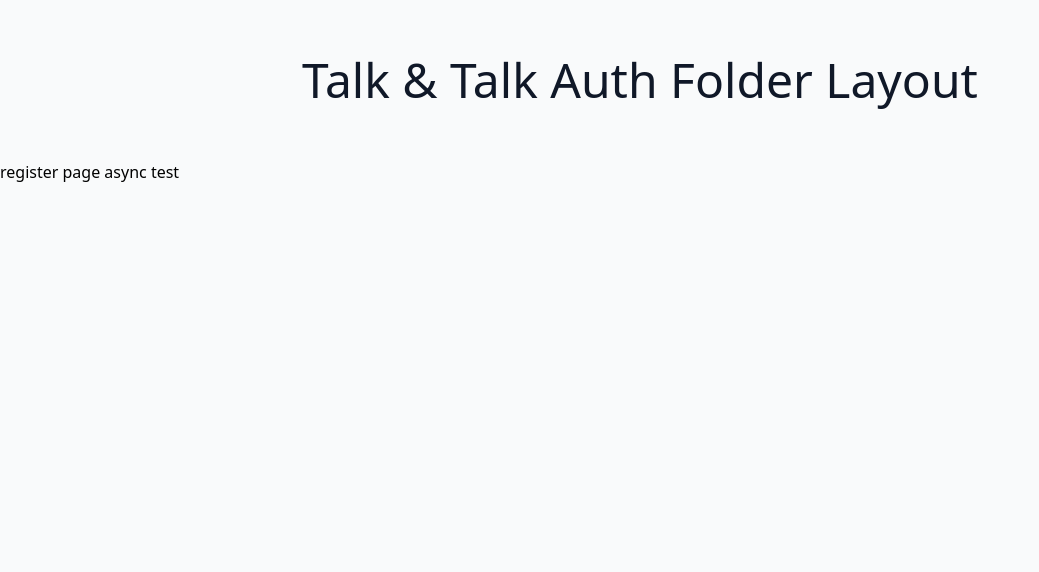
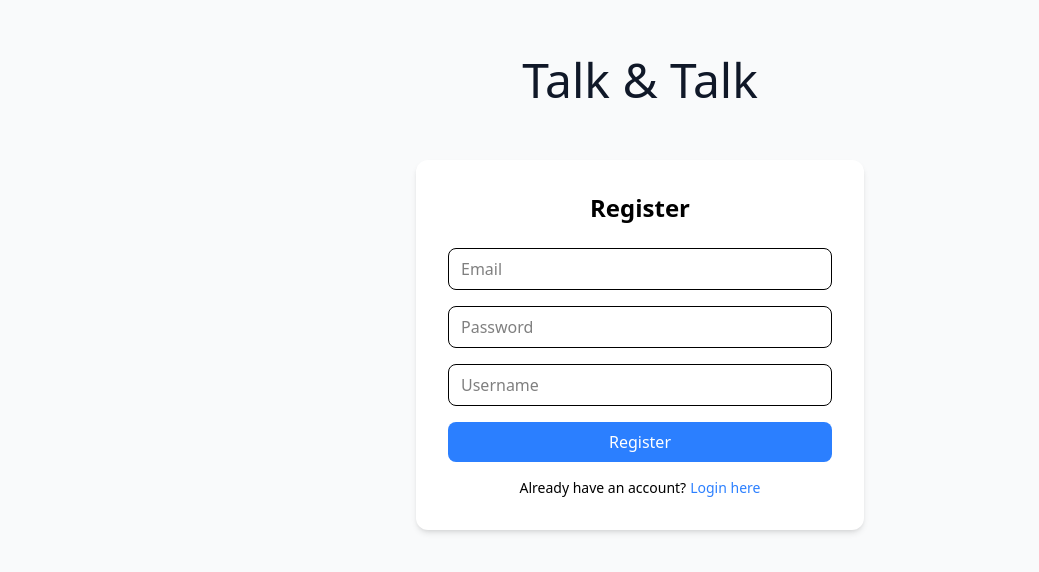
Before and after one commit to gitdevjin/talk-n-talk-client, a Next.js app: page /auth/register in a window 1280 px wide. Shown: the top 572 px of the page, without its empty margins (0-1039 px from the left). Built offline with nearby package versions, Linux system fonts and the light colour scheme; no server answers.

Commit message:
register page added, logout function & button added

```diff
--- a/src/app/auth/layout.tsx
+++ b/src/app/auth/layout.tsx
@@ -4,7 +4,7 @@ export default async function AuthLayout({ children }: { children: ReactNode })
   return (
     <div className="flex flex-col bg-gray-50 text-black h-screen">
       <div className="flex p-10 m-10 justify-center items-center h-20 text-gray-900 text-5xl">
-        Talk & Talk Auth Folder Layout
+        Talk & Talk
       </div>
       <div>{children}</div>
     </div>
--- a/src/app/auth/login/page.tsx
+++ b/src/app/auth/login/page.tsx
@@ -1,5 +1,6 @@
 "use client";
 import { useUser } from "@/hooks/use-user";
+import Link from "next/link";
 import { useRouter } from "next/navigation";
 import { useState } from "react";
 
@@ -60,7 +61,9 @@ export default function LoginPage() {
             {loading ? "Logging in..." : "Login"}
           </button>
 
-          <div className="flex justify-center">Register here if your not member</div>
+          <Link href="/auth/register">
+            <div className="flex justify-center">Register here if you are not member</div>
+          </Link>
         </form>
       </div>
     </div>
--- a/src/app/auth/register/page.tsx
+++ b/src/app/auth/register/page.tsx
@@ -1,5 +1,88 @@
+"use client";
 import { useUser } from "@/hooks/use-user";
+import { useRouter } from "next/navigation";
+import { useState } from "react";
 
-export default async function RegisterPage() {
-  return <div>register page {"async test"}</div>;
+export default function RegisterPage() {
+  const { register } = useUser();
+  const router = useRouter();
+
+  const [username, setUsername] = useState("");
+  const [email, setEmail] = useState("");
+  const [password, setPassword] = useState("");
+  const [loading, setLoading] = useState(false);
+  const [error, setError] = useState<string | null>(null);
+
+  const handleSubmit = async (e: React.FormEvent) => {
+    e.preventDefault();
+    setLoading(true);
+    setError(null);
+
+    try {
+      await register(username, email, password); // register handles API + token
+      router.push("/client/dm/friend"); // redirect after signup
+    } catch (err) {
+      setError(`Registration Failed: ${err}`);
+    } finally {
+      setLoading(false);
+    }
+  };
+
+  return (
+    <div className="flex items-center justify-center h-full">
+      <div className="w-full max-w-md bg-white shadow-md rounded-xl p-8">
+        <h1 className="text-2xl font-bold mb-6 text-center">Register</h1>
+
+        {error && <p className="text-red-500 text-sm mb-4 text-center">{error}</p>}
+
+        <form onSubmit={handleSubmit} className="space-y-4">
+          <input
+            type="email"
+            value={email}
+            onChange={(e) => setEmail(e.target.value)}
+            placeholder="Email"
+            className="w-full border rounded-lg px-3 py-2 focus:outline-none focus:ring focus:border-blue-500"
+            required
+          />
+
+          <input
+            type="password"
+            value={password}
+            onChange={(e) => setPassword(e.target.value)}
+            placeholder="Password"
+            className="w-full border rounded-lg px-3 py-2 focus:outline-none focus:ring focus:border-blue-500"
+            required
+          />
+
+          <input
+            type="text"
+            value={username}
+            onChange={(e) => setUsername(e.target.value)}
+            placeholder="Username"
+            className="w-full border rounded-lg px-3 py-2 focus:outline-none focus:ring focus:border-blue-500"
+            required
+          />
+
+          <button
+            type="submit"
+            disabled={loading}
+            className="w-full bg-blue-500 text-white py-2 rounded-lg hover:bg-blue-600 transition hover:cursor-pointer"
+          >
+            {loading ? "Creating account..." : "Register"}
+          </button>
+
+          <div className="flex justify-center text-sm">
+            Already have an account?{" "}
+            <button
+              type="button"
+              onClick={() => router.push("/auth/login")}
+              className="text-blue-500 hover:underline ml-1 hover:cursor-pointer"
+            >
+              Login here
+            </button>
+          </div>
+        </form>
+      </div>
+    </div>
+  );
 }
--- a/src/app/client/dm/layout.tsx
+++ b/src/app/client/dm/layout.tsx
@@ -16,13 +16,6 @@ import { ReactNode, useEffect } from "react";
 export default function DmLayout({ children }: { children: ReactNode }) {
   const { user } = useUser();
   const { dms } = useChat();
-  const router = useRouter();
-
-  useEffect(() => {
-    if (!user) {
-      router.replace("/auth/login"); // redirect, probably it should change the logic to check cookie
-    }
-  }, [user, router]);
 
   if (!user) return <div>loading ...</div>; // avoid rendering content while redirecting
 
--- a/src/app/client/groupchat/[id]/page.tsx
+++ b/src/app/client/groupchat/[id]/page.tsx
@@ -57,7 +57,6 @@ export default function GroupChatPage() {
 
   const sendMessage = () => {
     console.log(socket);
-    console.log(id);
     console.log(newMessage);
 
     if (!socket) return;
--- a/src/components/Layouts/ChatLayout.tsx
+++ b/src/components/Layouts/ChatLayout.tsx
@@ -28,7 +28,7 @@ export default function ChatLayout({ children }: { children: ReactNode }) {
     <div className="h-screen flex flex-col w-full">
       <div className="flex items-center h-8 justify-center bg-blue-300">client layout</div>
       <div className="flex flex-1 flex-row overflow-hidden">
-        <Sidebar user={user} groupChats={groupChats} />
+        <Sidebar groupChats={groupChats} />
         {children} {/* DM, chatroom/id pages */}
       </div>
     </div>
--- a/src/components/Sidebar/index.tsx
+++ b/src/components/Sidebar/index.tsx
@@ -1,9 +1,14 @@
 "use client";
 
+import { useUser } from "@/hooks/use-user";
 import { Chat, User } from "@/types/entity-type.ts/user";
 import Link from "next/link";
 
-export default function Sidebar({ user, groupChats }: { user: User; groupChats: Chat[] }) {
+export default function Sidebar({ groupChats }: { groupChats: Chat[] }) {
+  const { user, logout } = useUser();
+
+  if (!user) return null;
+
   return (
     <div className="bg-blue-300 w-30 p-4">
       <div className="font-bold">Side Bar</div>
@@ -22,6 +27,10 @@ export default function Sidebar({ user, groupChats }: { user: User; groupChats:
         </Link>
       ))}
 
+      <button className="p-2 m-2 text-red-500 hover:underline" onClick={logout}>
+        Logout
+      </button>
+
       <div className="font-semibold">{user.username}</div>
     </div>
   );
--- a/src/hooks/use-socket.tsx
+++ b/src/hooks/use-socket.tsx
@@ -36,10 +36,22 @@ export const SocketProvider = ({ children, chats }: SocketProviderProps) => {
 
   // Initialize socket
   useEffect(() => {
-    const newSocket = io("http://localhost:3000/chats", { withCredentials: true });
+    const timer = setTimeout(() => {
+      const newSocket = io("http://localhost:3000/chats", {
+        withCredentials: true,
+      });
 
       newSocket.on("connect", () => {
         console.log("Socket connected with id:", newSocket.id);
+
+        chats.forEach((chat) => {
+          if (!joinedRoomsRef.current.includes(chat.id)) {
+            newSocket.emit("joinRoom", { roomId: chat.id });
+            joinedRoomsRef.current.push(chat.id);
+            console.log("📦 Joined room:", chat.id);
+          }
+        });
+
         setSocket(newSocket);
       });
 
@@ -50,17 +62,9 @@ export const SocketProvider = ({ children, chats }: SocketProviderProps) => {
         }));
       });
 
-    newSocket.on("authError", async () => {
-      try {
-        const res = await fetch("/api/auth/refresh", { method: "POST", credentials: "include" });
-        if (res.ok) {
-          window.location.reload(); // token refreshed, reconnect
-        } else {
-          window.location.href = "/auth/login";
-        }
-      } catch {
-        window.location.href = "/auth/login";
-      }
+      // optional: listen for connection errors
+      newSocket.on("connect_error", (err) => {
+        console.error("❌ Socket connection error:", err.message);
       });
 
       return () => {
@@ -68,19 +72,22 @@ export const SocketProvider = ({ children, chats }: SocketProviderProps) => {
         setSocket(null);
         joinedRoomsRef.current = [];
       };
+    }, 400); // 200ms is usually enough
+
+    // newSocket.on("authError", async () => {
+    //   try {
+    //     const res = await fetch("/api/auth/refresh", { method: "POST", credentials: "include" });
+    //     if (res.ok) {
+    //       window.location.reload(); // token refreshed, reconnect
+    //     } else {
+    //       window.location.href = "/auth/login";
+    //     }
+    //   } catch {
+    //     window.location.href = "/auth/login";
+    //   }
+    // });
+    return () => clearTimeout(timer);
   }, []);
-
-  useEffect(() => {
-    if (!socket) return;
-
-    chats.forEach((chat) => {
-      if (!joinedRoomsRef.current.includes(chat.id)) {
-        socket.emit("joinRoom", { roomId: chat.id });
-        joinedRoomsRef.current.push(chat.id);
-        console.log("Joined room:", chat.id);
-      }
-    });
-  }, [chats, socket]);
 
   // Reset unread count for a room
   const resetUnread = (roomId: string) => {
--- a/src/hooks/use-user.tsx
+++ b/src/hooks/use-user.tsx
@@ -15,6 +15,8 @@ interface UserContextType {
   user: User | null;
   setUser: Dispatch<SetStateAction<User | null>>;
   login: (email: string, password: string) => Promise<void>;
+  logout: () => Promise<void>;
+  register: (email: string, password: string, username: string) => Promise<void>;
   loading: boolean;
 }
 
@@ -74,6 +76,21 @@ export const UserProvider = ({ children }: { children: ReactNode }) => {
     fetchUser();
   }, []);
 
+  const register = async (email: string, password: string, username: string) => {
+    const res = await fetch(`${process.env.NEXT_PUBLIC_TNT_SERVER_URL}/auth/register/email`, {
+      method: "POST",
+      credentials: "include",
+    });
+
+    const data = await res.json();
+
+    if (!res.ok) {
+      throw new Error(data.message);
+    }
+
+    setUser(data);
+  };
+
   const login = async (email: string, password: string) => {
     const base64string = btoa(`${email}:${password}`);
     const res = await fetch(`${process.env.NEXT_PUBLIC_TNT_SERVER_URL}/auth/login/email`, {
@@ -90,8 +107,6 @@ export const UserProvider = ({ children }: { children: ReactNode }) => {
       throw new Error(data.message);
     }
 
-    localStorage.setItem("accessToken", data.accessToken);
-
     const userRes = await fetch(`${process.env.NEXT_PUBLIC_TNT_SERVER_URL}/users/me`, {
       method: "GET",
       credentials: "include",
@@ -102,8 +117,23 @@ export const UserProvider = ({ children }: { children: ReactNode }) => {
     setUser(userObject);
   };
 
+  const logout = async () => {
+    try {
+      await fetch("http://localhost:3000/auth/logout", {
+        method: "POST",
+        credentials: "include",
+      });
+
+      setUser(null);
+
+      window.location.href = "/";
+    } catch (err) {
+      console.error("Logout failed:", err);
+    }
+  };
+
   return (
-    <userContext.Provider value={{ user, setUser, login, loading }}>
+    <userContext.Provider value={{ user, setUser, login, logout, register, loading }}>
       {children}
     </userContext.Provider>
   );
```
Also changed, not shown: src/components/Sidebar/SidbarItem.tsx (deleted), src/components/Sidebar/SidebarItem.tsx (added). Lines whose indentation alone changed are shown as unchanged.
